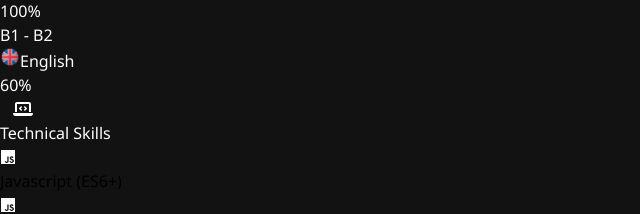
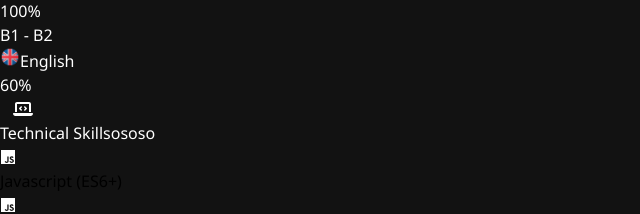
Before and after one commit to jorgelhd94/portfolio, a Next.js app: page / in a window 1280 px wide. Shown: the part 1640-1854 px from the top of the page, without its empty margins (0-640 px from the left). Built offline with nearby package versions, Linux system fonts and the light colour scheme.

Commit message:
update skills

```diff
--- a/src/components/sections/Skills/Skills.tsx
+++ b/src/components/sections/Skills/Skills.tsx
@@ -32,8 +32,7 @@ const Skills = () => {
           className="text-indigo-600"
         />
         <h4 className="text-4xl dark:text-white font-medium">
-          {' '}
-          Technical Skills{' '}
+          Technical Skillsososo
         </h4>
       </div>
 
```
